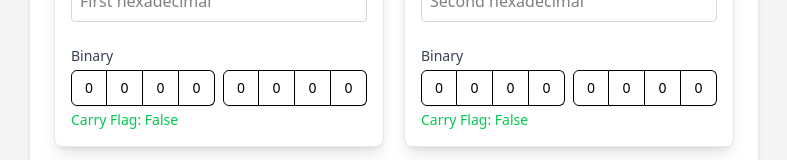
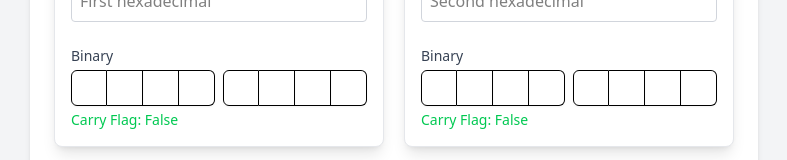
Before and after one commit to qckhanh/converter, a React (Vite) app: page / in a window 1280 px wide. Shown: the part 369-529 px from the top of the page, without its empty margins (246-1033 px from the left). Built offline with nearby package versions, Linux system fonts and the light colour scheme.

Commit message:
fix cannot input binary

```diff
--- a/package.json
+++ b/package.json
@@ -30,6 +30,6 @@
     "eslint-plugin-react-hooks": "^5.1.0",
     "eslint-plugin-react-refresh": "^0.4.19",
     "globals": "^15.15.0",
-    "vite": "^6.2.0"
+    "vite": "^6.2.3"
   }
 }
--- a/src/App.jsx
+++ b/src/App.jsx
@@ -7,7 +7,7 @@ import {
     InputOTPSlot,
 } from "@/components/ui/input-otp";
 import Operation from "@/Operation.jsx";
-import Input from "../Input.jsx";
+import Input from "./Input.jsx";
 
 function App() {
     const [hexValue1, setHexValue1] = useState('');
@@ -24,28 +24,32 @@ function App() {
     // Tạo mảng slot cho InputOTP dựa trên bitLength
     const generateSlots = (value, onChange, hasCarry = false) => {
         const binaryValue = value || '';
-        const totalBits = Math.max(bitLength, binaryValue.length); // Tổng số ô = max(bitLength, độ dài thực tế)
+        const totalBits = Math.max(bitLength, binaryValue.length); // Hiển thị tất cả bit, bao gồm bit tràn
         const binaryGroups = [];
-        const paddedValue = binaryValue.padStart(totalBits, '0').split(''); // Đệm để có độ dài bằng totalBits
+        const currentValue = binaryValue.split(''); // Giá trị hiện tại, không điền số 0
+
+        // Tạo mảng các ô dựa trên totalBits
+        const slots = Array.from({ length: totalBits }, (_, index) => currentValue[index] || ''); // Nếu không có giá trị, để trống
 
         // Tách thành nhóm 4 bit
         for (let i = 0; i < totalBits; i += 4) {
-            binaryGroups.push(paddedValue.slice(i, i + 4));
+            binaryGroups.push(slots.slice(i, i + 4));
         }
 
         return (
             <InputOTP
                 maxLength={totalBits}
-                value={paddedValue.join('')}
+                value={binaryValue}
                 onChange={(newValue) => {
-                    onChange(newValue.replace(/[^01]/g, ''));
+                    const cleanedValue = newValue.replace(/[^01]/g, ''); // Chỉ cho phép nhập 0 và 1
+                    onChange(cleanedValue);
                 }}
             >
                 {binaryGroups.map((group, groupIndex) => (
                     <InputOTPGroup key={groupIndex}>
                         {group.map((digit, slotIndex) => {
                             const currentIndex = groupIndex * 4 + slotIndex;
-                            const isOverflow = currentIndex < (totalBits - bitLength); // Các bit vượt quá bitLength
+                            const isOverflow = binaryValue.length > bitLength && currentIndex < (binaryValue.length - bitLength);
                             return (
                                 <InputOTPSlot
                                     className={`${isOverflow ? 'bg-red-200 border-red-500' : ''}`}
```
Also changed, not shown: src/Input.jsx (renamed from Input.jsx), 1 other file (tests, documents, lock files or other folders).
